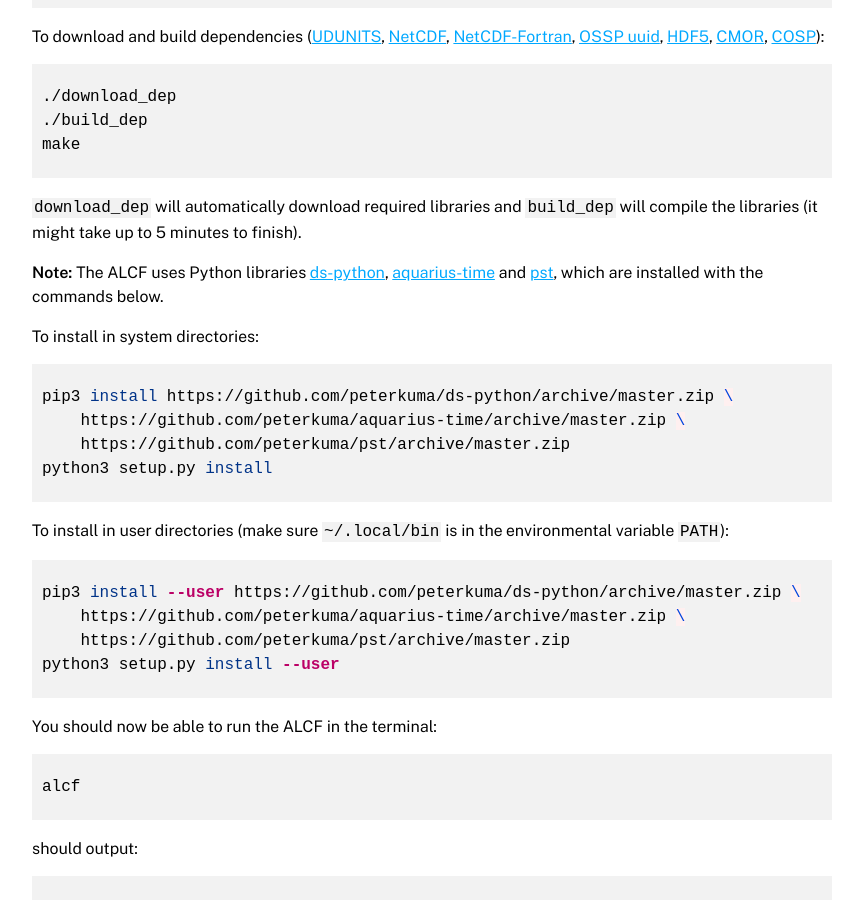
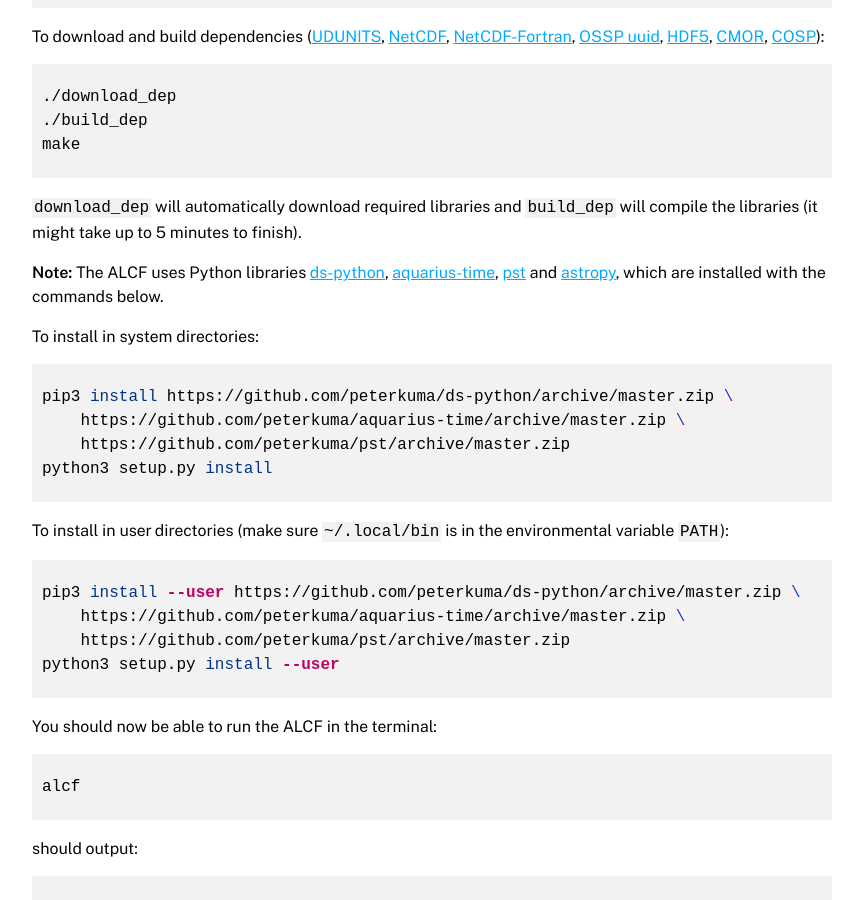
Before and after one commit to alcf-lidar/alcf-lidar.github.io, a Jekyll site: the page built from installation/index.md, in a window 1280 px wide and 900 px high, scrolled down 900 px. Shown: the whole window, without its empty margins (208-1071 px from the left). Built offline with Jekyll 4.4.1, drawn with Linux system fonts in a browser that asks for light colours.

Commit message:
Installation: astropy

```diff
--- a/_includes/installation.md
+++ b/_includes/installation.md
@@ -49,9 +49,9 @@ make
 will compile the libraries (it might take up to 5 minutes to finish).
 
 **Note:** The ALCF uses Python libraries [ds-python](https://github.com/peterkuma/ds-python),
-[aquarius-time](https://github.com/peterkuma/aquarius-time) and
-[pst](https://github.com/peterkuma/pst), which are installed with the commands
-below.
+[aquarius-time](https://github.com/peterkuma/aquarius-time),
+[pst](https://github.com/peterkuma/pst) and
+[astropy](https://www.astropy.org), which are installed with the commands below.
 
 To install in system directories:
 
```
